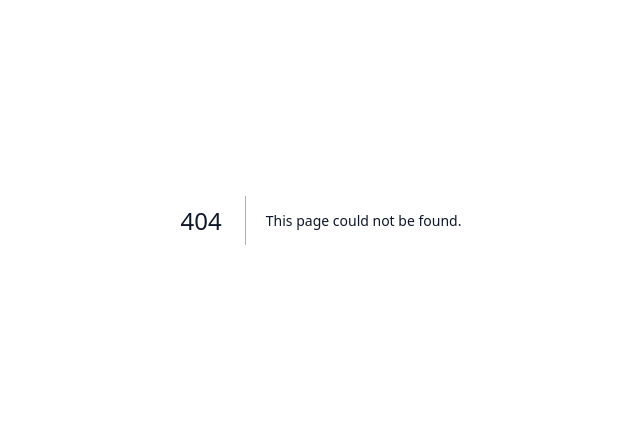
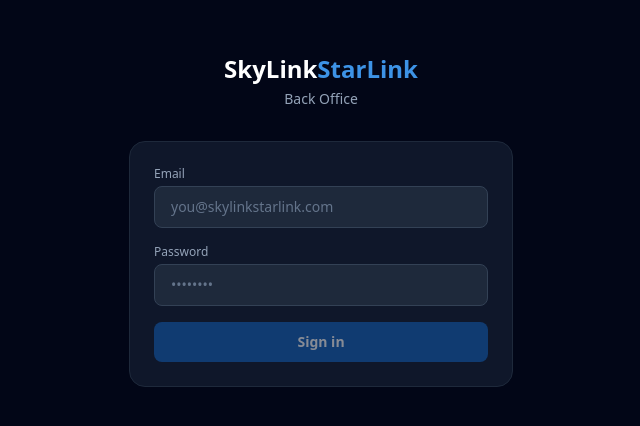
Before and after one commit to Tpugh67/skylinkstarlink, a Next.js app: page /login in a window 1280 px wide. Before the commit this address had no page. Shown: the part 180-606 px from the top of the page, without its empty margins (319-959 px from the left). Built offline with nearby package versions, Linux system fonts and the light colour scheme; no server answers.

Commit message:
Add login page and auth middleware

```diff
--- a/package.json
+++ b/package.json
@@ -10,6 +10,7 @@
   },
   "dependencies": {
     "@netlify/plugin-nextjs": "^5.15.11",
+    "@supabase/ssr": "^0.10.3",
     "@supabase/supabase-js": "^2.106.0",
     "clsx": "^2.1.1",
     "lucide-react": "^0.383.0",
--- /dev/null
+++ b/src/app/login/page.tsx
@@ -0,0 +1,71 @@
+'use client'
+import { useState } from 'react'
+import { createClient } from '@supabase/supabase-js'
+import { useRouter } from 'next/navigation'
+
+const supabase = createClient(
+  process.env.NEXT_PUBLIC_SUPABASE_URL!,
+  process.env.NEXT_PUBLIC_SUPABASE_ANON_KEY!
+)
+
+export default function LoginPage() {
+  const [email, setEmail] = useState('')
+  const [password, setPassword] = useState('')
+  const [error, setError] = useState('')
+  const [loading, setLoading] = useState(false)
+  const router = useRouter()
+
+  const handleLogin = async () => {
+    setLoading(true)
+    setError('')
+    const { error } = await supabase.auth.signInWithPassword({ email, password })
+    if (error) {
+      setError('Invalid email or password')
+      setLoading(false)
+    } else {
+      router.push('/dashboard')
+    }
+  }
+
+  return (
+    <div className="min-h-screen bg-slate-950 flex items-center justify-center px-4">
+      <div className="w-full max-w-sm">
+        <div className="text-center mb-8">
+          <h1 className="text-2xl font-bold text-white">SkyLink<span className="text-sky-400">StarLink</span></h1>
+          <p className="text-slate-400 text-sm mt-1">Back Office</p>
+        </div>
+        <div className="bg-slate-900 border border-slate-800 rounded-2xl p-6 space-y-4">
+          <div>
+            <label className="text-xs text-slate-400 mb-1 block">Email</label>
+            <input
+              type="email"
+              value={email}
+              onChange={e => setEmail(e.target.value)}
+              className="w-full bg-slate-800 border border-slate-700 rounded-lg px-4 py-2.5 text-sm text-white placeholder:text-slate-500 outline-none focus:border-sky-500"
+              placeholder="you@skylinkstarlink.com"
+            />
+          </div>
+          <div>
+            <label className="text-xs text-slate-400 mb-1 block">Password</label>
+            <input
+              type="password"
+              value={password}
+              onChange={e => setPassword(e.target.value)}
+              onKeyDown={e => e.key === 'Enter' && handleLogin()}
+              className="w-full bg-slate-800 border border-slate-700 rounded-lg px-4 py-2.5 text-sm text-white placeholder:text-slate-500 outline-none focus:border-sky-500"
+              placeholder="••••••••"
+            />
+          </div>
+          {error && <p className="text-red-400 text-xs">{error}</p>}
+          <button
+            onClick={handleLogin}
+            disabled={loading || !email || !password}
+            className="w-full py-2.5 bg-sky-600 hover:bg-sky-500 disabled:opacity-50 rounded-lg font-semibold text-sm text-white transition-colors"
+          >
+            {loading ? 'Signing in...' : 'Sign in'}
+          </button>
+        </div>
+      </div>
+    </div>
+  )
+}
```
Also changed, not shown: src/middleware.ts (added, +41 -0 lines), 1 other file (tests, documents, lock files or other folders).
